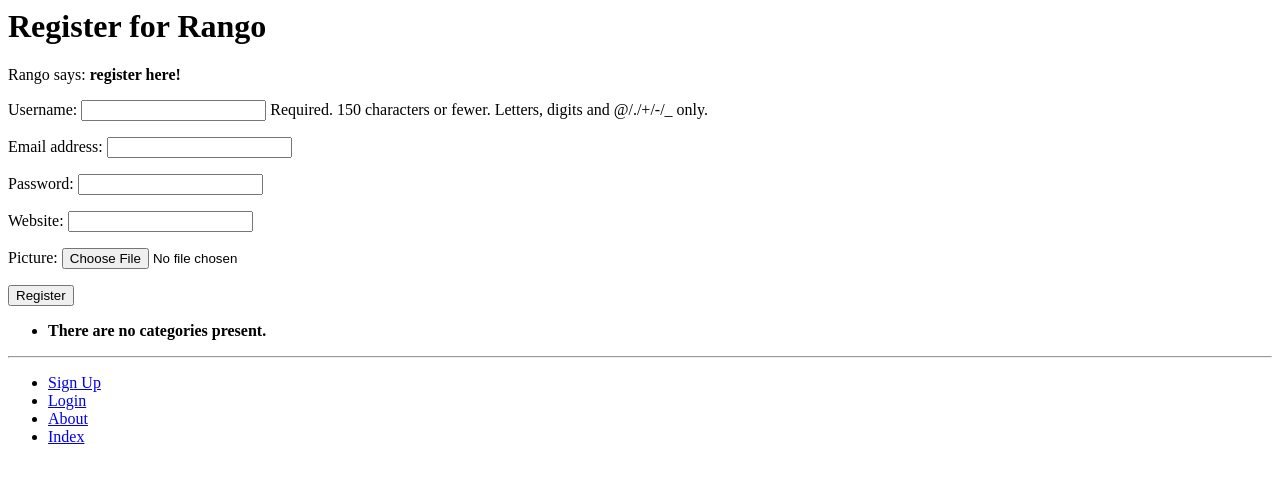
After one commit to lewisbentleyy/tango_with_django_project, a Django app: page /rango/register/ in a window 1280 px wide. The commit adds this page. Shown: the top 483 px of the page. Run offline with Django 3.2, Linux system fonts and the light colour scheme; data that the repository does not hold is empty.

Commit message:
chapter 9 completed

```diff
--- a/rango/admin.py
+++ b/rango/admin.py
@@ -1,5 +1,5 @@
 from django.contrib import admin
-from rango.models import Category, Page
+from rango.models import Category, Page, UserProfile
 
 class CategoryAdmin(admin.ModelAdmin):
     prepopulated_fields = {'slug':('name',)}
@@ -12,3 +12,4 @@ class PageAdmin(admin.ModelAdmin):
 
 admin.site.register(Category, CategoryAdmin)
 admin.site.register(Page, PageAdmin)
+admin.site.register(UserProfile)
--- a/rango/forms.py
+++ b/rango/forms.py
@@ -1,5 +1,6 @@
 from django import forms
-from rango.models import Page, Category, MAX_LENGTH
+from django.contrib.auth.models import User
+from rango.models import Page, Category, UserProfile, MAX_LENGTH
 
 class CategoryForm(forms.ModelForm):
     name = forms.CharField(max_length=MAX_LENGTH, help_text="Please enter the category name.")
@@ -33,3 +34,19 @@ class PageForm(forms.ModelForm):
             url = f'http://{url}'
             cleaned_data['url'] = url
         return cleaned_data
+
+
+class UserForm(forms.ModelForm):
+
+    password = forms.CharField(widget=forms.PasswordInput())
+
+    class Meta:
+        model = User
+        fields = ('username', 'email', 'password',)
+
+
+class UserProfileForm(forms.ModelForm):
+
+    class Meta:
+        model = UserProfile
+        fields = ('website', 'picture',)
--- a/rango/models.py
+++ b/rango/models.py
@@ -1,5 +1,7 @@
 from django.db import models
 from django.template.defaultfilters import slugify
+from django.contrib.auth.models import User
+
 
 MAX_LENGTH = 128
 # Create your models here.
@@ -21,7 +23,6 @@ class Category(models.Model):
         return self.name
 
 
-
 class Page(models.Model):
     category = models.ForeignKey(Category, on_delete=models.CASCADE)
     title = models.CharField(max_length=MAX_LENGTH)
@@ -30,3 +31,16 @@ class Page(models.Model):
 
     def __str__(self):
         return self.title
+
+
+class UserProfile(models.Model):
+
+    # This line is required. Links UserProfile to a User model instance.
+    user = models.OneToOneField(User, on_delete=models.CASCADE)
+
+    # The additional attributes we wish to include.
+    website = models.URLField(blank=True)
+    picture = models.ImageField(upload_to='profile_images', blank=True)
+
+    def __str__(self):
+        return self.user.username
--- a/rango/urls.py
+++ b/rango/urls.py
@@ -9,4 +9,8 @@ path('about/', views.about, name='about'),
 path('category/<slug:category_name_slug>/', views.show_category, name='show_category'),
 path('add_category/', views.add_category, name='add_category'),
 path('category/<slug:category_name_slug>/add_page/', views.add_page, name='add_page'),
+path('register/', views.register, name='register'),
+path('login/', views.user_login, name='login'),
+path('restricted/', views.restricted, name='restricted'),
+path('logout/', views.user_logout, name='logout'),
 ]
--- a/rango/views.py
+++ b/rango/views.py
@@ -1,8 +1,10 @@
 from django.shortcuts import render, redirect
+from django.contrib.auth import authenticate, login, logout
+from django.contrib.auth.decorators import login_required
 from django.urls import reverse
 from django.http import HttpResponse
 from rango.models import Category, Page
-from rango.forms import CategoryForm, PageForm
+from rango.forms import CategoryForm, PageForm, UserForm, UserProfileForm
 
 # Create your views here.
 
@@ -34,6 +36,8 @@ def show_category(request, category_name_slug):
 
     return render(request, 'rango/category.html', context=context_dict)
 
+
+@login_required
 def add_category(request):
     form = CategoryForm()
     # A HTTP POST?
@@ -55,6 +59,8 @@ def add_category(request):
     # Render the form with error messages (if any).
     return render(request, 'rango/add_category.html', {'form': form})
 
+
+@login_required
 def add_page(request, category_name_slug):
     try:
         category = Category.objects.get(slug=category_name_slug)
@@ -82,3 +88,58 @@ def add_page(request, category_name_slug):
 
     context_dict = {'form': form, 'category': category}
     return render(request, 'rango/add_page.html', context=context_dict)
+
+
+def register(request):
+    registered = False
+    if request.method == 'POST':
+        user_form = UserForm(request.POST)
+        profile_form = UserProfileForm(request.POST)
+        if user_form.is_valid() and profile_form.is_valid():
+            user = user_form.save()
+            user.set_password(user.password)
+            user.save()
+            profile = profile_form.save(commit=False)
+            profile.user = user
+            if 'picture' in request.FILES:
+                profile.picture = request.FILES['picture']
+            profile.save()
+            registered = True
+        else:
+            print(user_form.errors, profile_form.errors)
+    else:
+        user_form = UserForm()
+        profile_form = UserProfileForm()
+    return render(request, 'rango/register.html', context={'user_form': user_form, 'profile_form': profile_form, 'registered': registered})
+
+
+def user_login(request):
+    if request.method == 'POST':
+        username = request.POST.get('username')
+        password = request.POST.get('password')
+        user = authenticate(username=username, password=password)
+
+        if user:
+            if user.is_active:
+                login(request, user)
+                return redirect(reverse('rango:index'))
+            else:
+                return HttpResponse("Your Rango account is disabled.")
+        else:
+            print(f"Invalid login details: {username}, {password}")
+            return HttpResponse("Invalid login details supplied.")
+    else:
+        return render(request, 'rango/login.html')
+
+
+@login_required
+def restricted(request):
+    return render(request, 'rango/restricted.html')
+
+
+@login_required
+def user_logout(request):
+    # Since we know the user is logged in, we can now just log them out.
+    logout(request)
+    # Take the user back to the homepage.
+    return redirect(reverse('rango:index'))
--- a/tango_with_django_project/settings.py
+++ b/tango_with_django_project/settings.py
@@ -31,6 +31,9 @@ ALLOWED_HOSTS = []
 
 MEDIA_ROOT = MEDIA_DIR
 MEDIA_URL = '/media/'
+
+LOGIN_URL = 'rango:login'
+
 
 
 # Application definition
--- a/templates/rango/base.html
+++ b/templates/rango/base.html
@@ -24,7 +24,17 @@
         <hr />
         <div>
             <ul>
-                <li><a href="{% url 'rango:add_category' %}">Add a New Category</a></li>
+                {% if user.is_authenticated %}
+                <!-- Show these links when the user is logged in -->
+                <li><a href="{% url 'rango:restricted' %}">Restricted Page</a></li>
+                <li><a href="{% url 'rango:logout' %}">Logout</a></li>
+                <li><a href="{% url 'rango:add_category' %}">Add New Category</a></li>
+                {% else %}
+                <!-- Show these links when the user is NOT logged in -->
+                <li><a href="{% url 'rango:register' %}">Sign Up</a></li>
+                <li><a href="{% url 'rango:login' %}">Login</a></li>
+                {% endif %}
+                <!-- Outside the conditional statements, ALWAYS show -->
                 <li><a href="{% url 'rango:about' %}">About</a></li>
                 <li><a href="{% url 'rango:index' %}">Index</a></li>
             </ul>
--- a/templates/rango/category.html
+++ b/templates/rango/category.html
@@ -23,7 +23,9 @@
         {% else %}
             <strong>No pages currently in category.</strong>
         {% endif %}
-        <a href="{% url 'rango:add_page' category.slug %}">Add Page</a> <br />
+        {% if user.is_authenticated %}
+            <a href="{% url 'rango:add_page' category.slug %}">Add Page</a> <br />
+        {% endif %}
     {% else %}
         The specified category does not exist.
     {% endif %}
--- a/templates/rango/index.html
+++ b/templates/rango/index.html
@@ -13,7 +13,11 @@
     <body>
         <h1>Rango says...</h1>
         <div>
-            hey there partner! <br />
+            {% if user.is_authenticated %}
+                howdy {{ user.username }}!
+            {% else %}
+                hey there partner!
+            {% endif %} <br />
             <strong>{{ boldmessage }}</strong>
         </div>
 
--- /dev/null
+++ b/templates/rango/register.html
@@ -0,0 +1,28 @@
+<!DOCTYPE>
+
+{% extends 'rango/base.html' %}
+{% load staticfiles %}
+
+{% block title_block %}
+    Register
+{% endblock %}
+
+{% block body_block %}
+    <h1>Register for Rango</h1>
+    {% if registered %}
+        Rango says: <strong>thank you for registering!</strong>
+        <a href="{% url 'rango:index' %}">Return to the homepage.</a><br />
+    {% else %}
+        Rango says: <strong>register here!</strong><br />
+        <form id="user_form" method="post" action="{% url 'rango:register' %}" enctype="multipart/form-data">
+        {% csrf_token %}
+
+        <!-- Display each form -->
+        {{ user_form.as_p }}
+        {{ profile_form.as_p }}
+
+        <!-- Provide a button to click to submit the form. -->
+        <input type="submit" name="submit" value="Register" />
+        </form>
+    {% endif %}
+{% endblock %}
```
Also changed, not shown: templates/rango/login.html (added, +20 -0 lines), templates/rango/restricted.html (added, +12 -0 lines), media/profile_images/palm_trees.jpg (added), rango/migrations/0005_userprofile.py (added).
